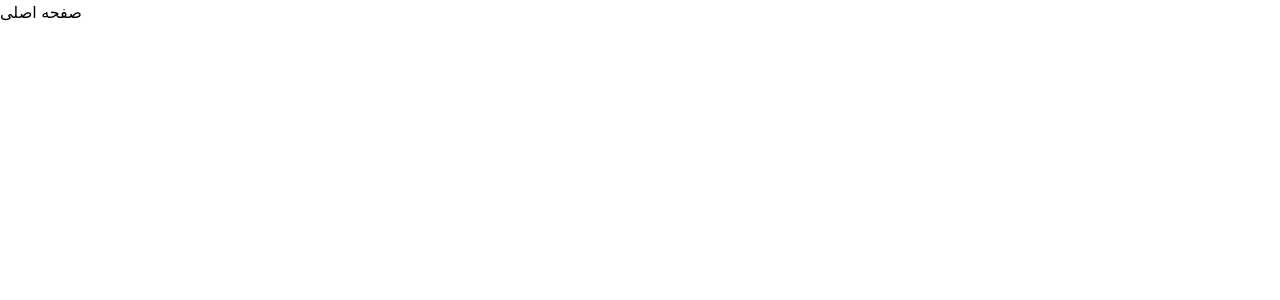
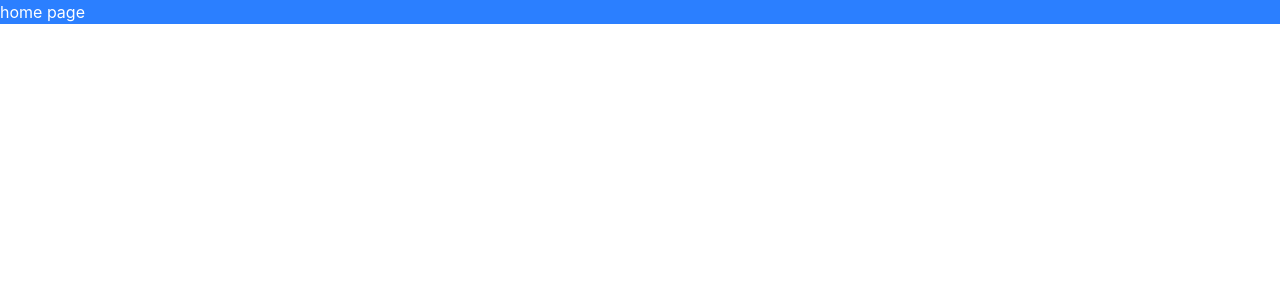
Before and after one commit to abolfazlj10/madarMarket, a React (Vite) app in the folder apps/web/: page / in a window 1280 px wide. Shown: the top 300 px of the page. Built offline with nearby package versions, Linux system fonts and the light colour scheme.

Commit message:
create base of pages routes

```diff
--- a/apps/web/src/App.tsx
+++ b/apps/web/src/App.tsx
@@ -1,11 +1,13 @@
 import { BrowserRouter as Router, Routes, Route } from 'react-router-dom';
+import Home from './pages/home';
+import Login from './pages/login';
 
 function App() {
   return (
     <Router>
       <Routes>
-        <Route path="/" element={<div>صفحه اصلی</div>} />
-        <Route path="/login" element={<div>صفحه ورود</div>} />
+        <Route path="/" element={<Home />} />
+        <Route path="/login" element={<Login />} />
       </Routes>
     </Router>
   );
--- /dev/null
+++ b/apps/web/src/pages/home/index.tsx
@@ -0,0 +1,9 @@
+const Home = () => {
+    return (
+        <div className="bg-blue-500 text-white">
+            home page
+        </div>
+    );
+}
+
+export default Home;
--- /dev/null
+++ b/apps/web/src/pages/login/index.tsx
@@ -0,0 +1,9 @@
+const Login = () => {
+    return (
+        <div className="bg-red-500 text-white">
+            login page
+        </div>
+    );
+}
+
+export default Login;
```
